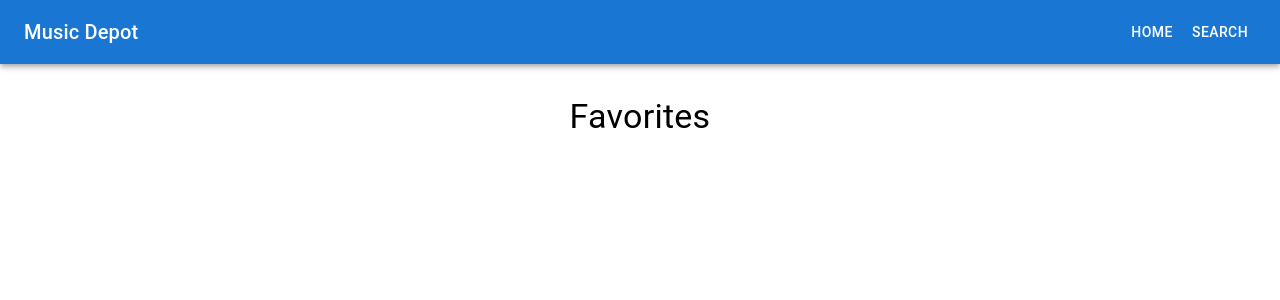
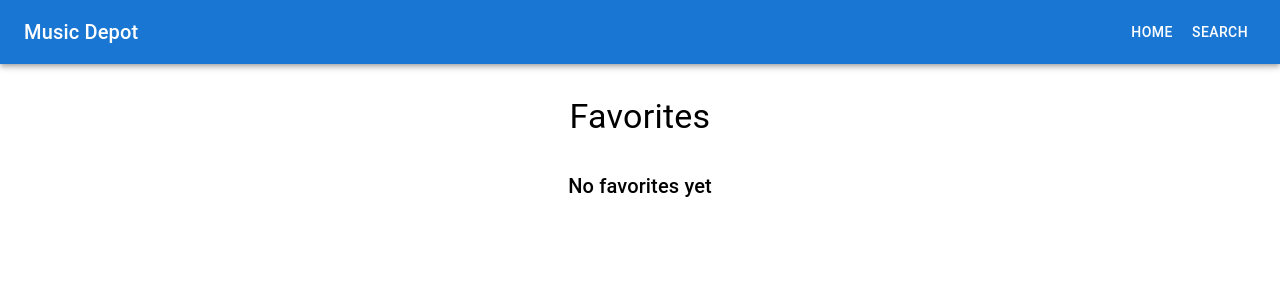
Before and after one commit to Swatzell/music-depot, a React (Create React App) app: page /favorites in a window 1280 px wide. Shown: the top 300 px of the page. Built offline with nearby package versions, Linux system fonts and the light colour scheme.

Commit message:
add text for favorites page when theres no favorites

```diff
--- a/src/components/ArtistPage/ArtistPage.js
+++ b/src/components/ArtistPage/ArtistPage.js
@@ -42,6 +42,11 @@ function ArtistDetails() {
     }
   };
 
+  const cleanProfileText = (text) => {
+    const linkRegex = /\[(.*?)=(.*?)\]/g;
+    return text.replace(linkRegex, (match, p1, p2) => p2);
+  };
+
   return (
     <Container>
       {artist ? (
@@ -58,7 +63,7 @@ function ArtistDetails() {
                 {artist.name}
               </Typography>
               <Typography variant="body1" gutterBottom>
-                {artist.profile}
+                {cleanProfileText(artist.profile)}
               </Typography>
               <Button variant="contained" color={isFavorited ? 'secondary' : 'primary'} onClick={handleFavoriteClick}>
                 {isFavorited ? 'Unfavorite' : 'Favorite'}
--- a/src/components/Favorites/Favorites.js
+++ b/src/components/Favorites/Favorites.js
@@ -19,6 +19,11 @@ function Favorites() {
         </Typography>
       </Box>
       <Box sx={{ my: 4 }}>
+        {favorites.length === 0 ? (
+          <Typography variant="h6" component="p" textAlign="center">
+            No favorites yet
+          </Typography>
+        ) : (
           <Grid container spacing={3}>
             {favorites.map((artist, index) => (
               <Grid item xs={12} sm={6} md={4} key={index}>
@@ -42,6 +47,7 @@ function Favorites() {
               </Grid>
             ))}
           </Grid>
+        )}
       </Box>
     </Container>
   );
```
Lines whose indentation alone changed are shown as unchanged.
